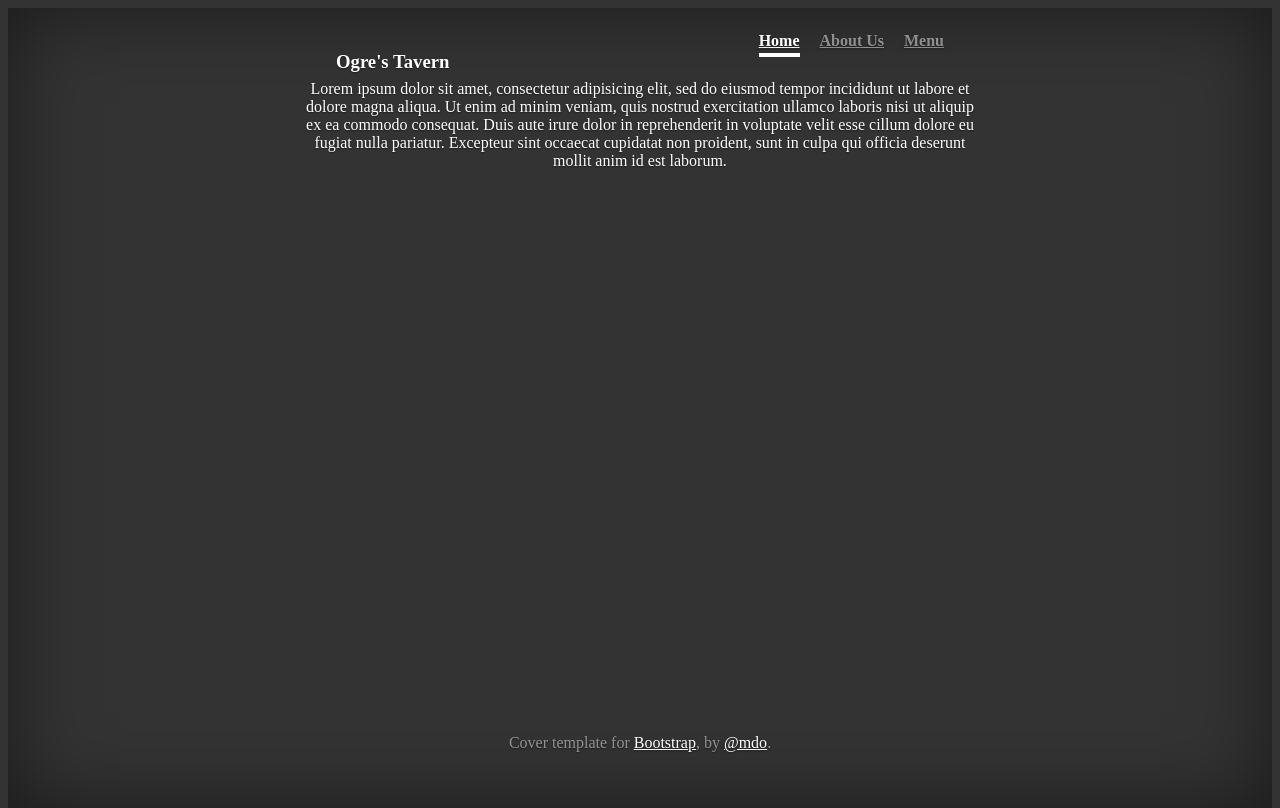
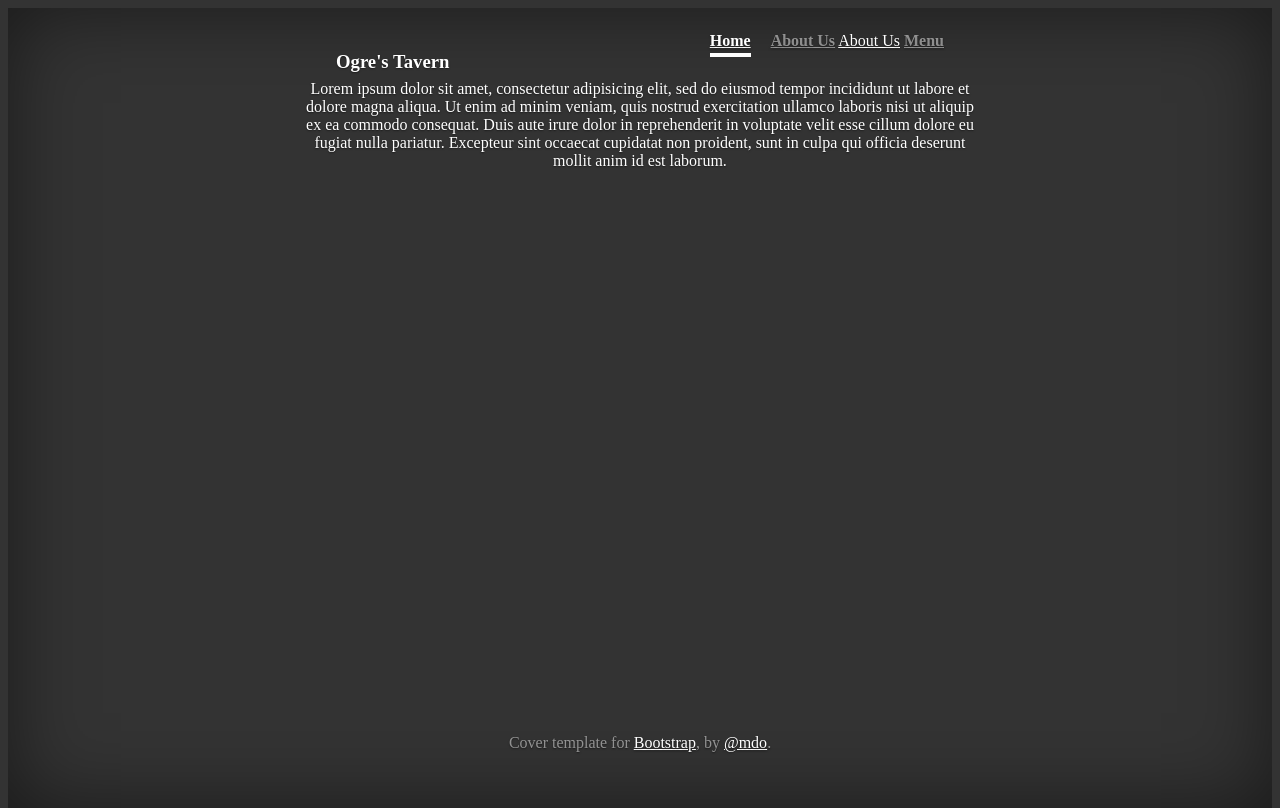
Before and after one commit to jloh223/ogrestavern_, a plain HTML site: page index.html in a window 1280 px wide. Drawn offline with nearby package versions, Linux system fonts and the light colour scheme; files that its build step writes are made by us from their sources; a script that the page names is missing.

Commit message:
Added About link

```diff
--- a/index.html
+++ b/index.html
@@ -30,6 +30,7 @@
               <nav class="nav nav-masthead">
                 <a class="nav-link active" href="#">Home</a>
                 <a class="nav-link" href="#">About Us</a>
+                <a href="https://jloh223.github.io/ogrestavern_about/" target="_blank">About Us</a>
                 <a class="nav-link" href="#">Menu</a>
               </nav>
             </div>
```
